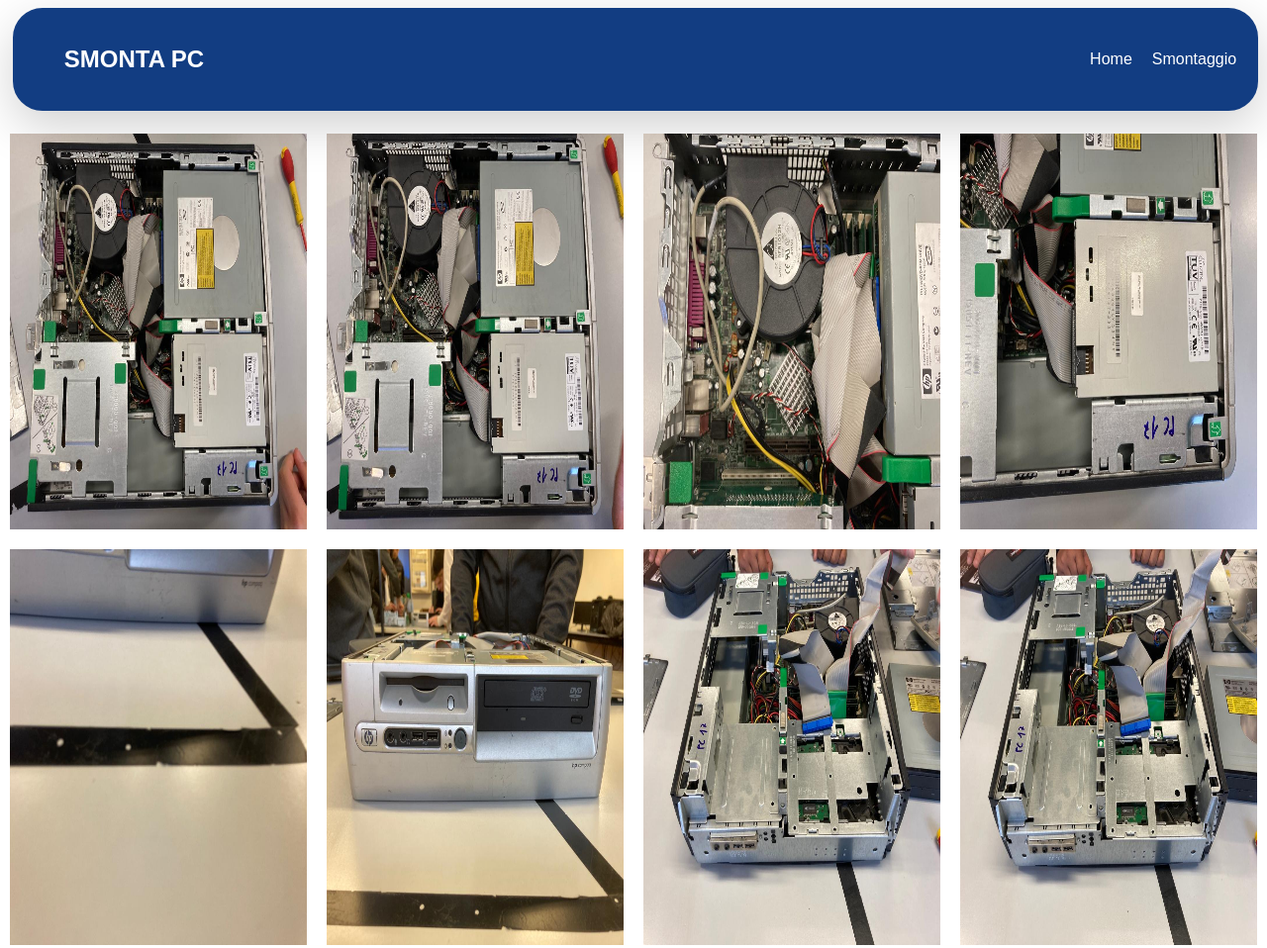
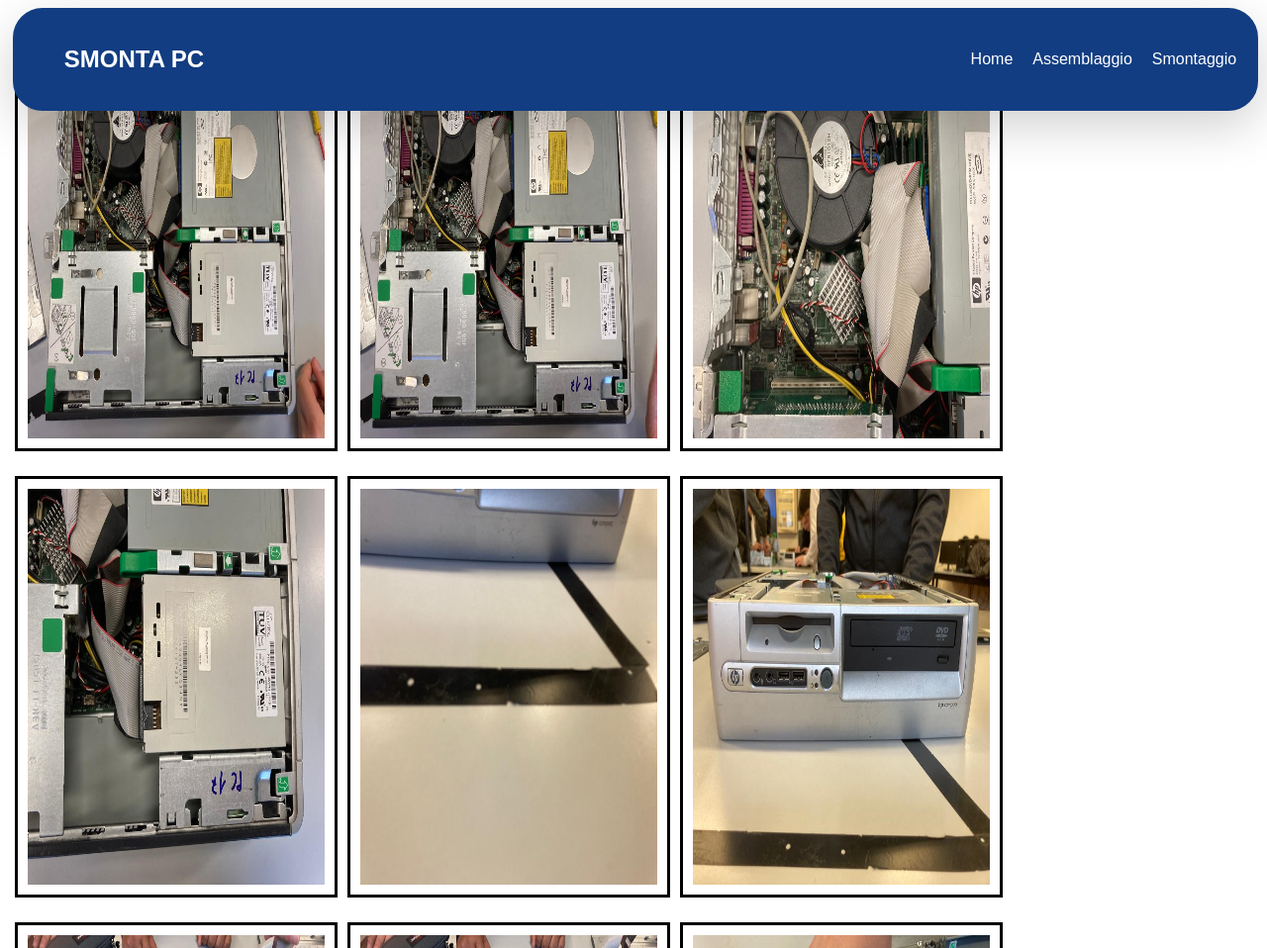
Before and after one commit to edofnj/smontacomputer, a plain HTML site: page assemblaggio.html in a window 1280 px wide. Shown: the top 958 px of the page at 99% size. Drawn offline with Linux system fonts and the light colour scheme.

Commit message:
worked on css

```diff
--- a/assemblaggio.html
+++ b/assemblaggio.html
@@ -10,7 +10,8 @@
         <nav>
           <ul>
             <h1 class="title">SMONTA PC</h1>
-                    <li class="different scroll"><a href="smontaggio.html">Smontaggio</a></li>
+            <li class="different scroll"><a href="smontaggio.html">Smontaggio</a></li>
+            <li class="different scroll"><a href="assemblaggio.html">Assemblaggio</a></li>
             <li class="different scroll"><a href="index.html">Home</a></li>
           </ul>
         </nav>
--- a/css/assemblaggio.css
+++ b/css/assemblaggio.css
@@ -1,10 +1,14 @@
 #images{
     width: 100%;
+    padding: 10px;
 }
 
 #images img{
     width: 300px;
     height: 400px;
-    margin: 10px;
+    margin: 5px;
     float: left;
+    padding: 10px;
+    margin-top: 20px;
+    border: 3px solid black;
 }
```
